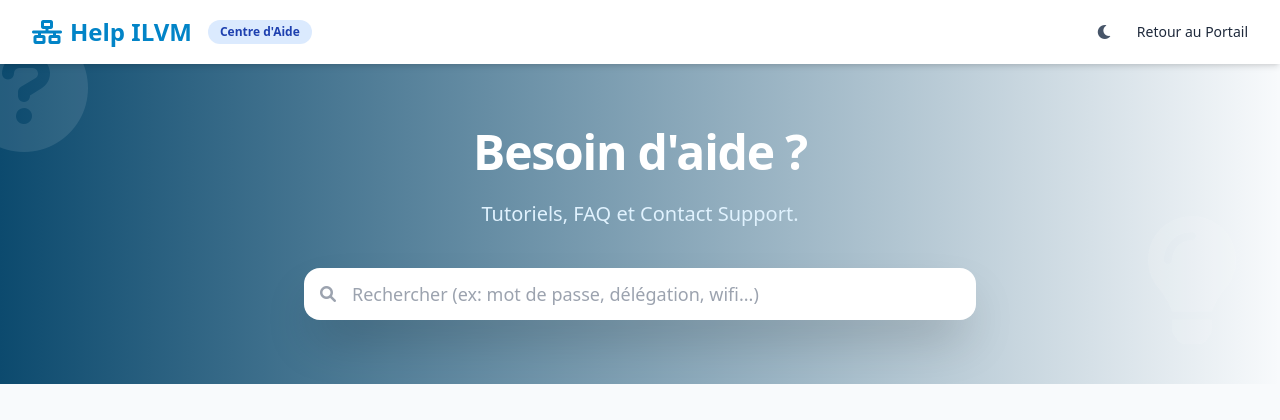
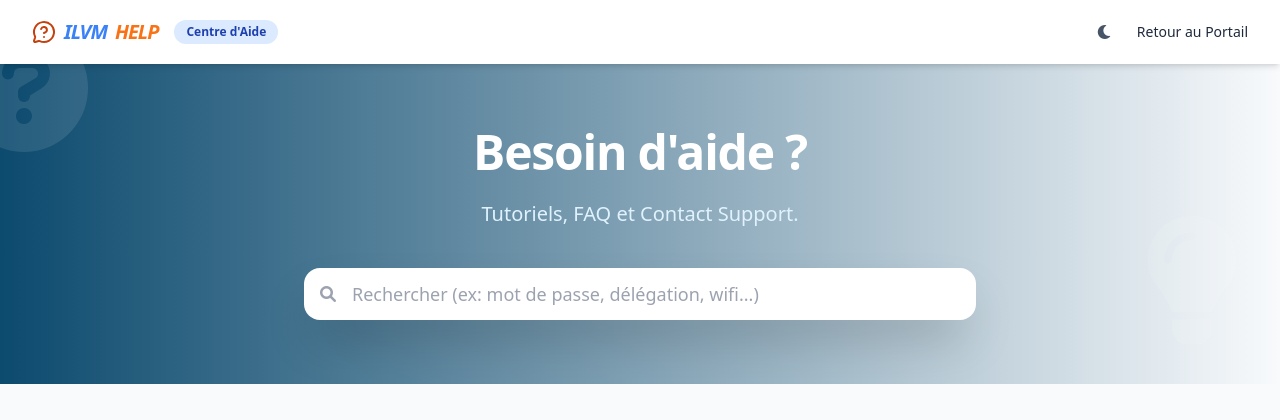
Before and after one commit to assane18/ilvmintra, a Flask app: page /help in a window 1280 px wide. Shown: the top 420 px of the page. Run offline with Flask 3, Linux system fonts and the light colour scheme; the visitor is signed in with stand-in values (Sample User, id 1); some libraries are stand-ins or nearby versions.

Commit message:
Beta complet + help ilvm  avant validation

```diff
--- a/app/templates/help.html
+++ b/app/templates/help.html
@@ -6,6 +6,7 @@
     <title>Centre d'Aide - Intranet ILVM</title>
     <script src="https://cdn.tailwindcss.com"></script>
     <link href="https://cdnjs.cloudflare.com/ajax/libs/font-awesome/6.0.0/css/all.min.css" rel="stylesheet">
+    <script src="https://unpkg.com/lucide@latest"></script>
     <script>
         tailwind.config = {
             darkMode: 'class',
@@ -118,9 +119,13 @@
         <div class="max-w-7xl mx-auto px-4 sm:px-6 lg:px-8">
             <div class="flex justify-between h-16">
                 <div class="flex items-center">
-                    <span class="text-2xl font-bold text-ilvm-600 dark:text-ilvm-500">
-                        <i class="fa-solid fa-network-wired mr-2"></i>Help ILVM
+
+                    <span class="font-black text-xl tracking-tighter italic flex items-center gap-2">
+                        <i data-lucide="message-circle-question-mark" class="text-orange-700"></i>
+                        <span class="text-blue-500">ILVM</span>
+                        <span class="!text-orange-500">HELP</span>
                     </span>
+
                     <span class="ml-4 px-3 py-1 rounded-full bg-blue-100 text-blue-800 text-xs font-semibold">Centre d'Aide</span>
                 </div>
                 <div class="flex items-center space-x-4">
@@ -1315,5 +1320,10 @@
             });
         }
     </script>
+
+    <script>
+        lucide.createIcons();
+    </script>
+
 </body>
 </html>
```
Also changed, not shown: app/templates/help_center.html (+6 -2 lines).
